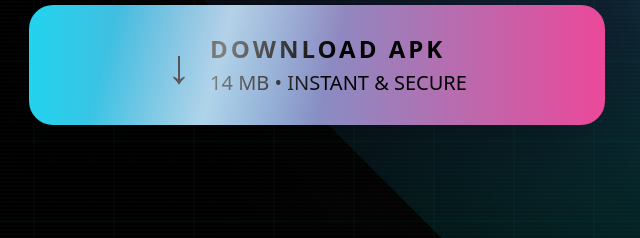
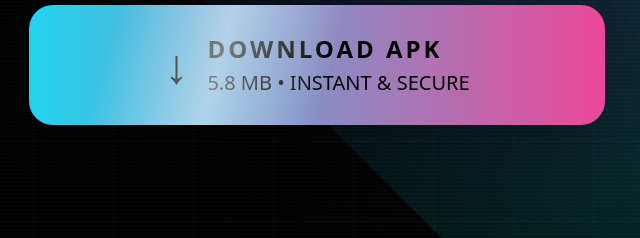
Before and after one commit to tgnbhai/tgngaming, a plain HTML site: page index.html in a window 1280 px wide. Shown: the part 625-863 px from the top of the page, 11-651 px from the left. Drawn offline with nearby package versions, Linux system fonts and the light colour scheme.

Commit message:
index.html

```diff
--- a/index.html
+++ b/index.html
@@ -172,7 +172,7 @@
                     <div class="download-icon text-4xl sm:text-5xl group-active:scale-95">↓</div>
                     <div>
                         DOWNLOAD APK<br>
-                        <span class="text-base sm:text-xl font-normal tracking-normal">14 MB • Instant & Secure</span>
+                        <span class="text-base sm:text-xl font-normal tracking-normal">5.8 MB • Instant & Secure</span>
                     </div>
                 </a>
             </div>
```
